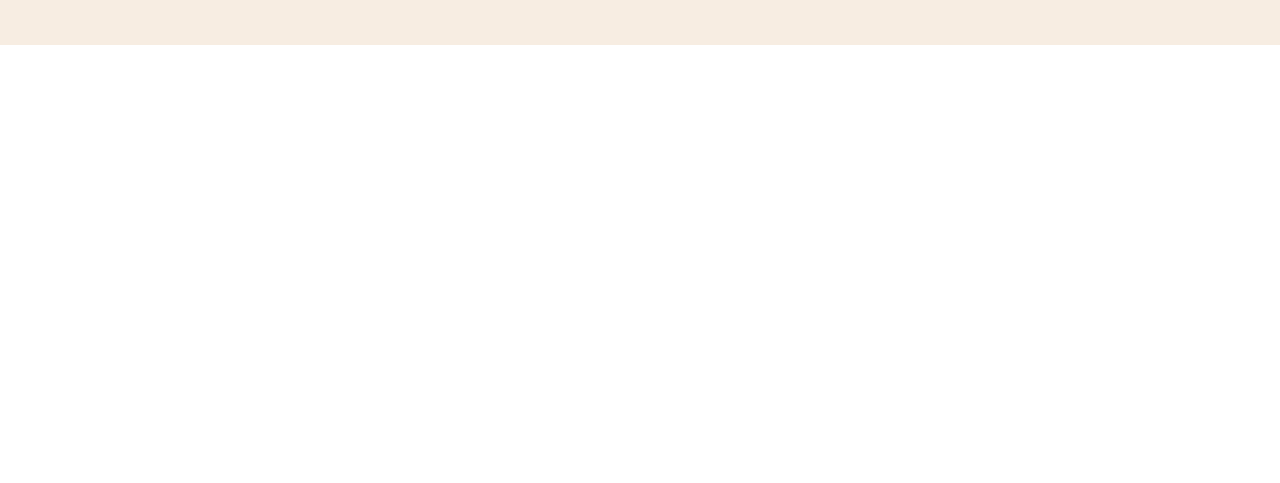
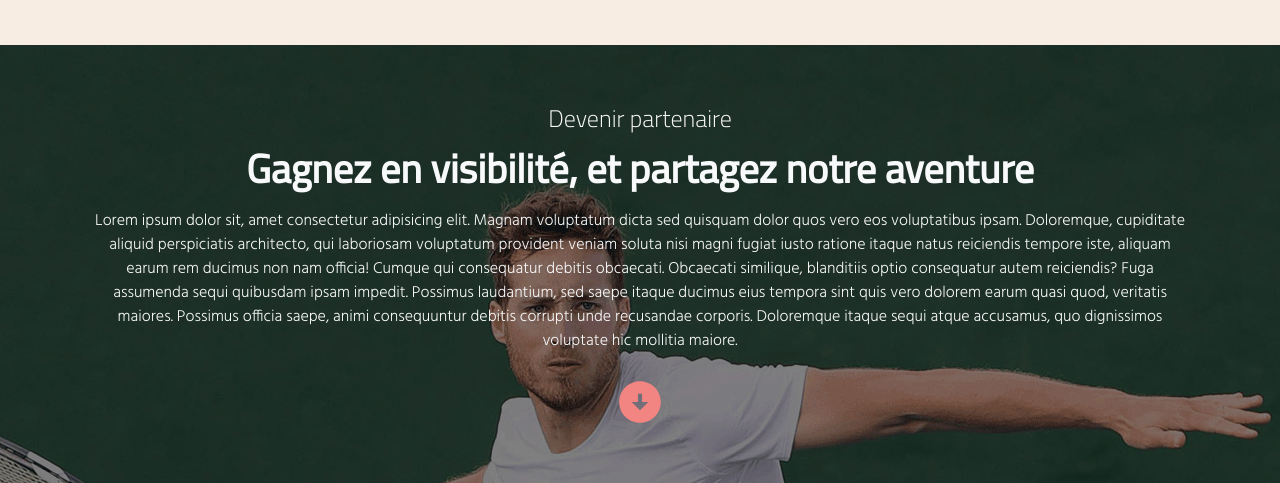
Before and after one commit to KamiGdev/Tennis-Club-Cap-Ferret, a website: page index.html in a window 1280 px wide. Shown: the part 4157-4640 px from the top of the page. Before the commit the page ends 4202 px from the top, so only its background shows below. Drawn offline with nearby package versions, Linux system fonts and the light colour scheme; files that its build step writes are made by us from their sources.

Commit message:
Création de la section Partenaires

```diff
--- a/index.html
+++ b/index.html
@@ -1,7 +1,7 @@
 <!DOCTYPE html>
 <html lang="fr">
   <head>
-    <meta charset="UTF-8" />
+    <meta charset="utf-8" />
     <meta http-equiv="X-UA-Compatible" content="IE=edge" />
     <meta name="viewport" content="width=device-width, initial-scale=1.0" />
     <title>Tennis Club Cap-Ferret</title>
@@ -342,6 +342,25 @@
 
 
 
+    <!-- Section Partenaires -->
+
+    <section id="banPartenaires" class="py-2">
+
+      <div class="overlay-partenaires"></div>
+
+      <div class="content-text">
+        <div class="container pt-5 pb-5">
+          <p class="text-center mb-0 mb-sm-2 text-light cairo-font fs-4 fw-lighter">Devenir partenaire</p>
+          <h2 class="text-center mt-4 mt-sm-2 text-light cairo-font fw-bolder display-6">Gagnez en visibilité, et partagez notre aventure</h2>
+
+            <!-- disparait à md -->
+            <p class="text-light p-2 d-none d-md-block">Lorem ipsum dolor sit, amet consectetur adipisicing elit. Magnam voluptatum dicta sed quisquam dolor quos vero eos voluptatibus ipsam. Doloremque, cupiditate aliquid perspiciatis architecto, qui laboriosam voluptatum provident veniam soluta nisi magni fugiat iusto ratione itaque natus reiciendis tempore iste, aliquam earum rem ducimus non nam officia! Cumque qui consequatur debitis obcaecati. Obcaecati similique, blanditiis optio consequatur autem reiciendis? Fuga assumenda sequi quibusdam ipsam impedit. Possimus laudantium, sed saepe itaque ducimus eius tempora sint quis vero dolorem earum quasi quod, veritatis maiores. Possimus officia saepe, animi consequuntur debitis corrupti unde recusandae corporis. Doloremque itaque sequi atque accusamus, quo dignissimos voluptate hic mollitia maiore. </p>
+            <img src="ressources/circle-arrow-down.svg" alt="Flèche vers le bas">
+
+        </div>
+      </div>
+
+    </section>
 
 
 
--- a/sass/_custom.scss
+++ b/sass/_custom.scss
@@ -120,7 +120,7 @@ header .overlay {
   object-fit: cover;
   background-position: center;
   clip-path: polygon(0 0, 100% 0, 73% 100%, 0 100%);
-  clip-path: url(../ressources/image-a-propos.jpg) polygon(0 0, 100% 0, 73% 100%, 0 100%) ; // url pour être supporté sur Internet explorer et Edge sur grands écrans, autres navigateurs ok
+  clip-path: url(/ressources/image-a-propos.jpg) polygon(0 0, 100% 0, 73% 100%, 0 100%) ; // url pour être supporté sur Internet explorer et Edge sur grands écrans, autres navigateurs ok
 }
 
 
@@ -195,19 +195,47 @@ transform: translateX(0%);
 .sliding-left-text-references {
   transform: translateX(+100%);
   transition: transform 0.6s ease-in-out;
-  }
+}
 
 .sliding-left-text-references.active {
   transform: translateX(0%);
-  }
+}
 
 
 
 
 
+// Section Partenaires
+
+#banPartenaires {
+  position: relative;
+  background: url("/ressources/banniere-partenaires.jpg");
+  background-position: top;
+  background-attachment: fixed;
+  background-repeat: no-repeat;
+  text-align: center;
+  z-index: 0;
+
+}
 
 
+.overlay-partenaires {
+  position: absolute;
+  top: 0;
+  left: 0;
+  height: 100%;
+  width: 100%;
+  background-color: #000;
+  opacity: 0.5;
+  z-index: 1;
+  }
 
+
+.content-text {
+position: relative;
+z-index: 2;
+
+}
 
 
 
```
Also changed, not shown: ressources/banniere-partenaires.jpg (added), ressources/circle-arrow-down.svg (added).
